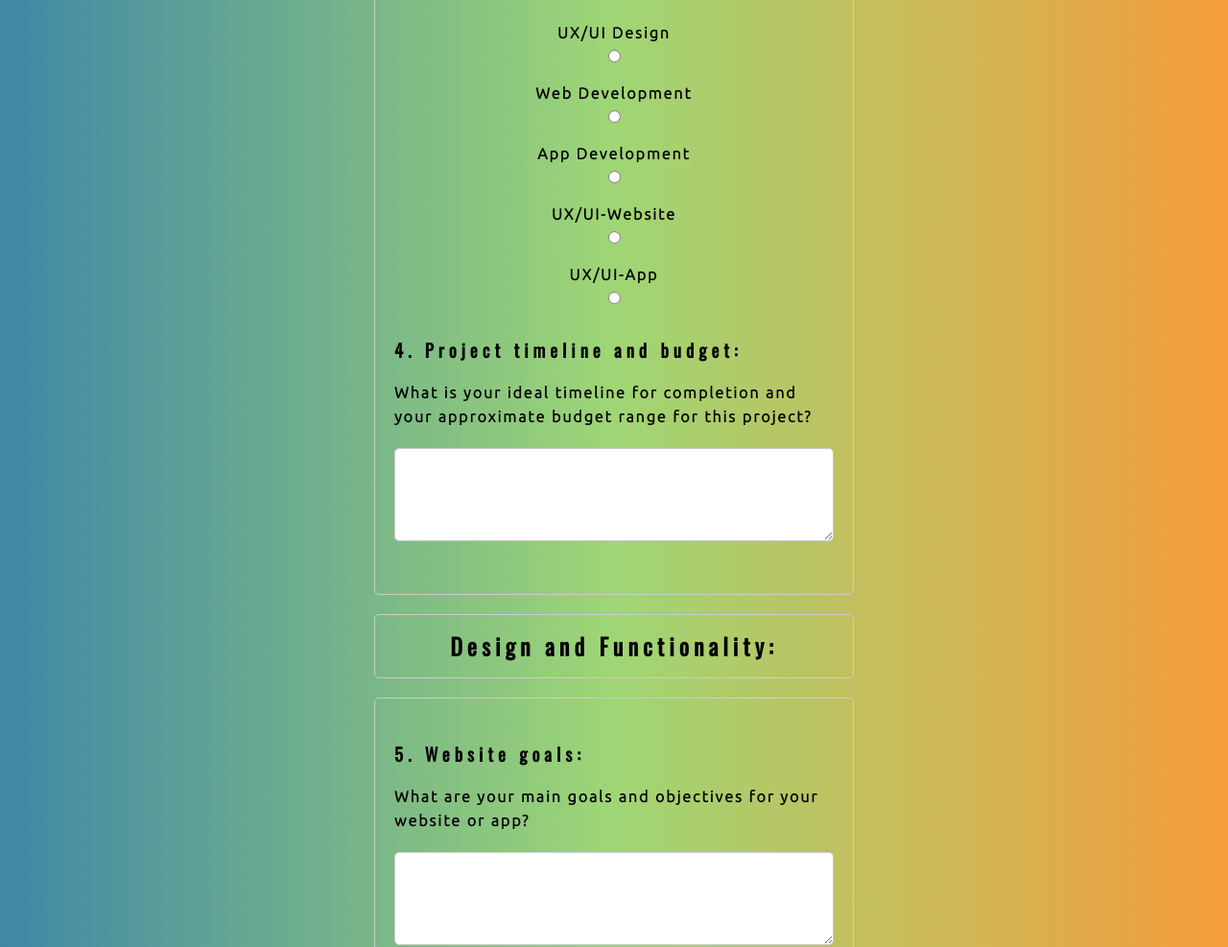
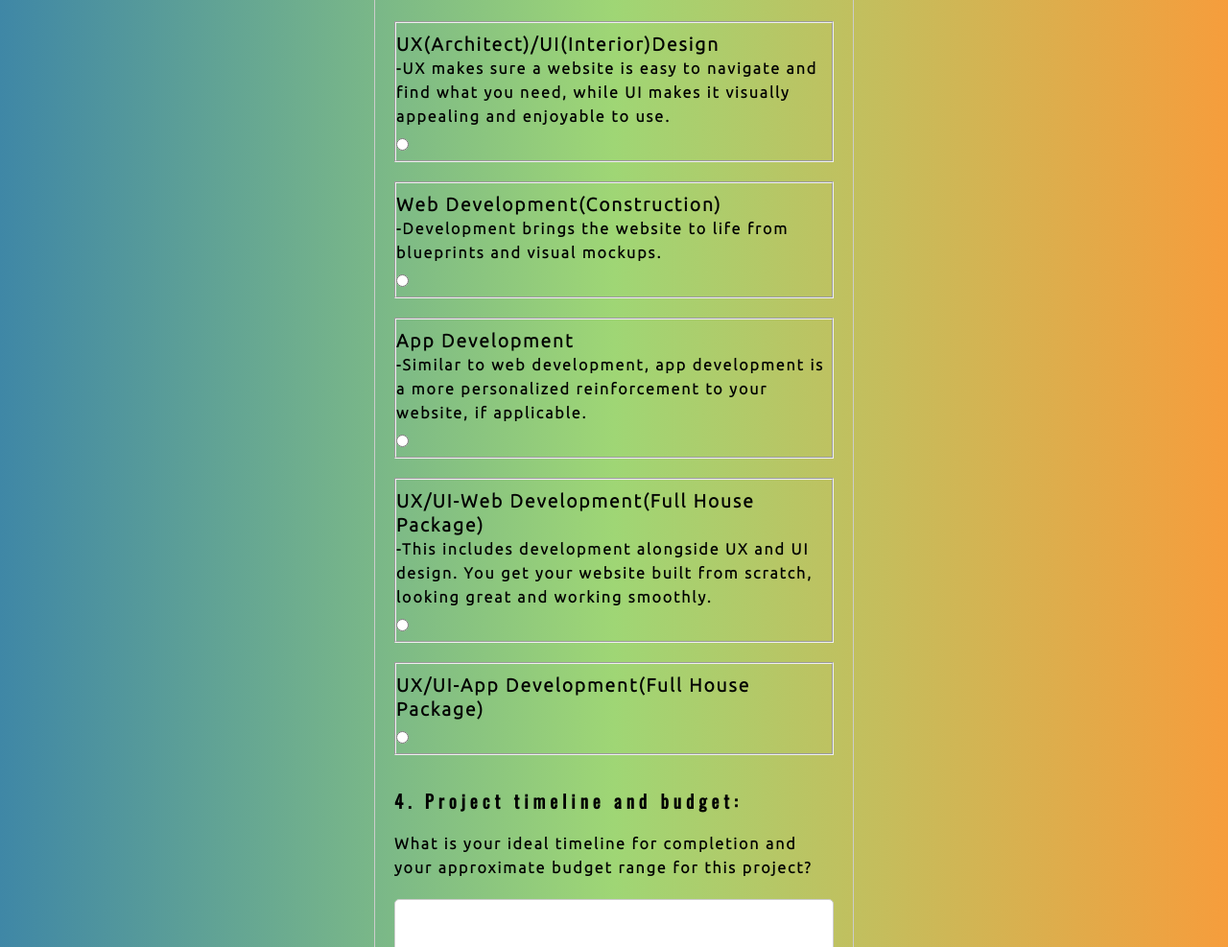
Before and after one commit to LocNet88/Obsidian-Design-Client-Intake-Form, a plain HTML site: page index.html in a window 1280 px wide. Shown: the part 1606-2593 px from the top of the page at 96% size. Drawn offline with nearby package versions, Linux system fonts and the light colour scheme; a script that the page names is missing; a web font is replaced by a local one.

Commit message:
descript mod

```diff
--- a/index.html
+++ b/index.html
@@ -32,7 +32,7 @@
         <label for="company-name">Company Name</label>
         <input type="text" name="company-name" id="company-name">
         <label for="email">Email</label>
-        <input type="email" name="email" id="email">
+        <input type="email" name="email" id="email" required>
         <label for="number">Phone Number</label>
         <input type="text" name="number" id="number">
 
@@ -61,21 +61,25 @@
              <li><label for="q3"><h3>3. Project type:</h3> What are you primarily interested in:</label></li>
 
 
+               <fieldset>
+               <label for="project-type-ux-ui"><p>UX(Architect)/UI(Interior)Design</p>-UX makes sure a website is easy to navigate and find what you need, while UI makes it visually appealing and enjoyable to use.</label>
+               <input type="radio" name="project-type" id="project-type-ux-ui" value="ux/ui"></fieldset>
 
-               <label for="project-type-ux-ui">UX/UI Design</label>
-               <input type="radio" name="project-type" id="project-type-ux-ui" value="ux/ui">
+               <fieldset>
+               <label for="project-type-web-dev"><p>Web Development(Construction)</p>-Development brings the website to life from blueprints and visual mockups.</label>
+               <input type="radio" name="project-type" id="project-type-web-dev" value="web-dev"></fieldset>
 
-               <label for="project-type-web-dev">Web Development</label>
-               <input type="radio" name="project-type" id="project-type-web-dev" value="web-dev">
+               <fieldset>
+               <label for="project-type-app-dev"><p>App Development</p>-Similar to web development, app development is a more personalized reinforcement to your website, if applicable.</label>
+               <input type="radio" name="project-type" id="project-type-app-dev" value="app-dev"></fieldset>
 
-               <label for="project-type-app-dev">App Development</label>
-               <input type="radio" name="project-type" id="project-type-app-dev" value="app-dev">
+               <fieldset>
+               <label for="project-type-combo"><p>UX/UI-Web Development(Full House Package)</p>-This includes development alongside UX and UI design. You get your website built from scratch, looking great and working smoothly.</label>
+               <input type="radio" name="project-type" id="project-type-combo" value="combo"></fieldset>
 
-               <label for="project-type-combo">UX/UI-Website</label>
-               <input type="radio" name="project-type" id="project-type-combo" value="combo">
-
-               <label for="project-type-combo2">UX/UI-App</label>
-               <input type="radio" name="project-type" id="project-type-combo2" value="combo2">
+               <fieldset>
+               <label for="project-type-combo2"><p>UX/UI-App Development(Full House Package)</p></label>
+               <input type="radio" name="project-type" id="project-type-combo2" value="combo2"></fieldset>
 
 
 
--- a/style.css
+++ b/style.css
@@ -32,6 +32,13 @@ h3{
   margin-bottom:20px;
 }
 
+p{
+  font-size:larger;
+}
+
+fieldset{
+  margin:10px 0;
+}
 
 
 header{
```
